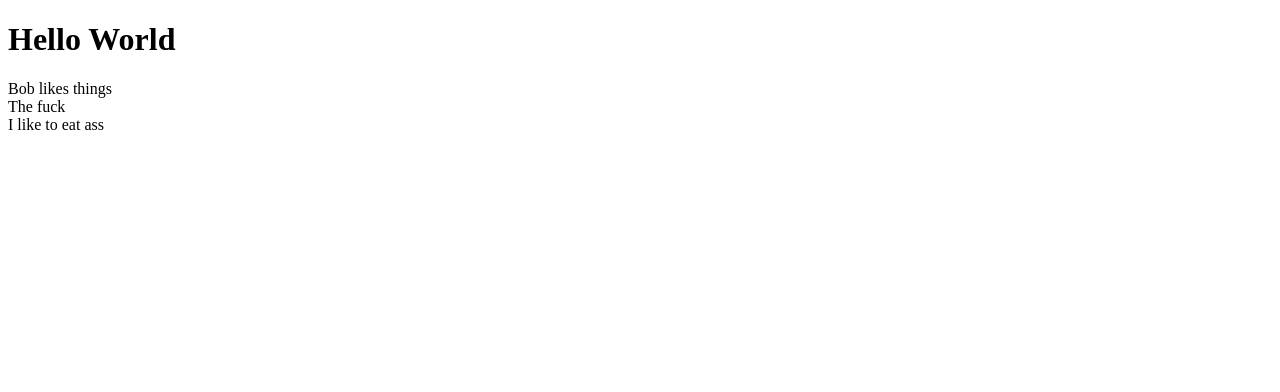
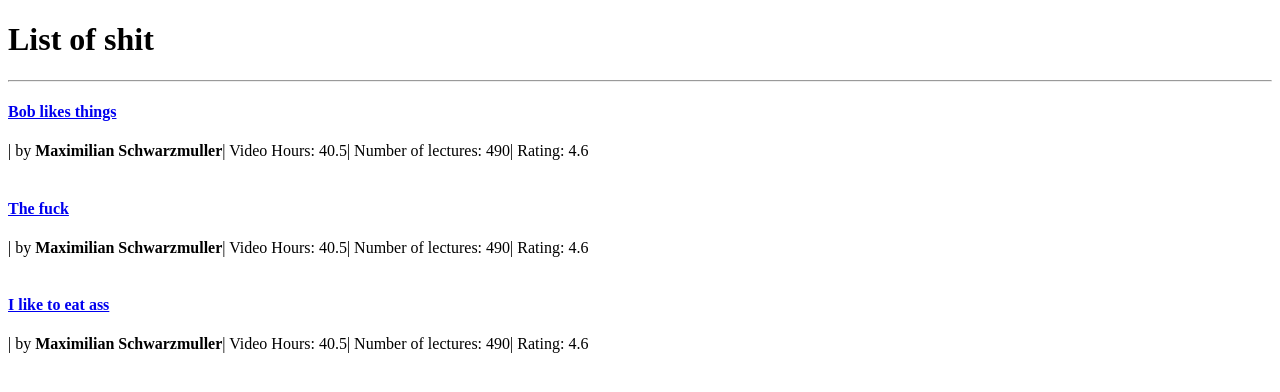
Before and after one commit to CraigStueber/weekendbootcamp, a React (Create React App) app: page / in a window 1280 px wide. Shown: the top 392 px of the page. Built offline with nearby package versions, Linux system fonts and the light colour scheme.

Commit message:
WOrking on stuff

```diff
--- a/src/App.js
+++ b/src/App.js
@@ -41,11 +41,21 @@ function App() {
 return (
 
     <div>
-      <h1>Hello World</h1>
+      <h1>List of shit</h1>
+      <hr />
       {
         courses.map(function(course) {
-          return <div>
-            {course.title}
+          return <div
+            key={course.id}>
+            <span>
+              <a href={course.url}><h4>{course.title}</h4></a>
+            </span>
+            <span>| by <strong>{course.author}</strong></span>
+            <span>| Video Hours: {course.hours_video}</span>
+            <span>| Number of lectures: {course.number_of_lectures}</span>
+            <span>| Rating: {course.rating}</span>
+            <br/>
+            <br/>
           </div>
         })
       }
```
